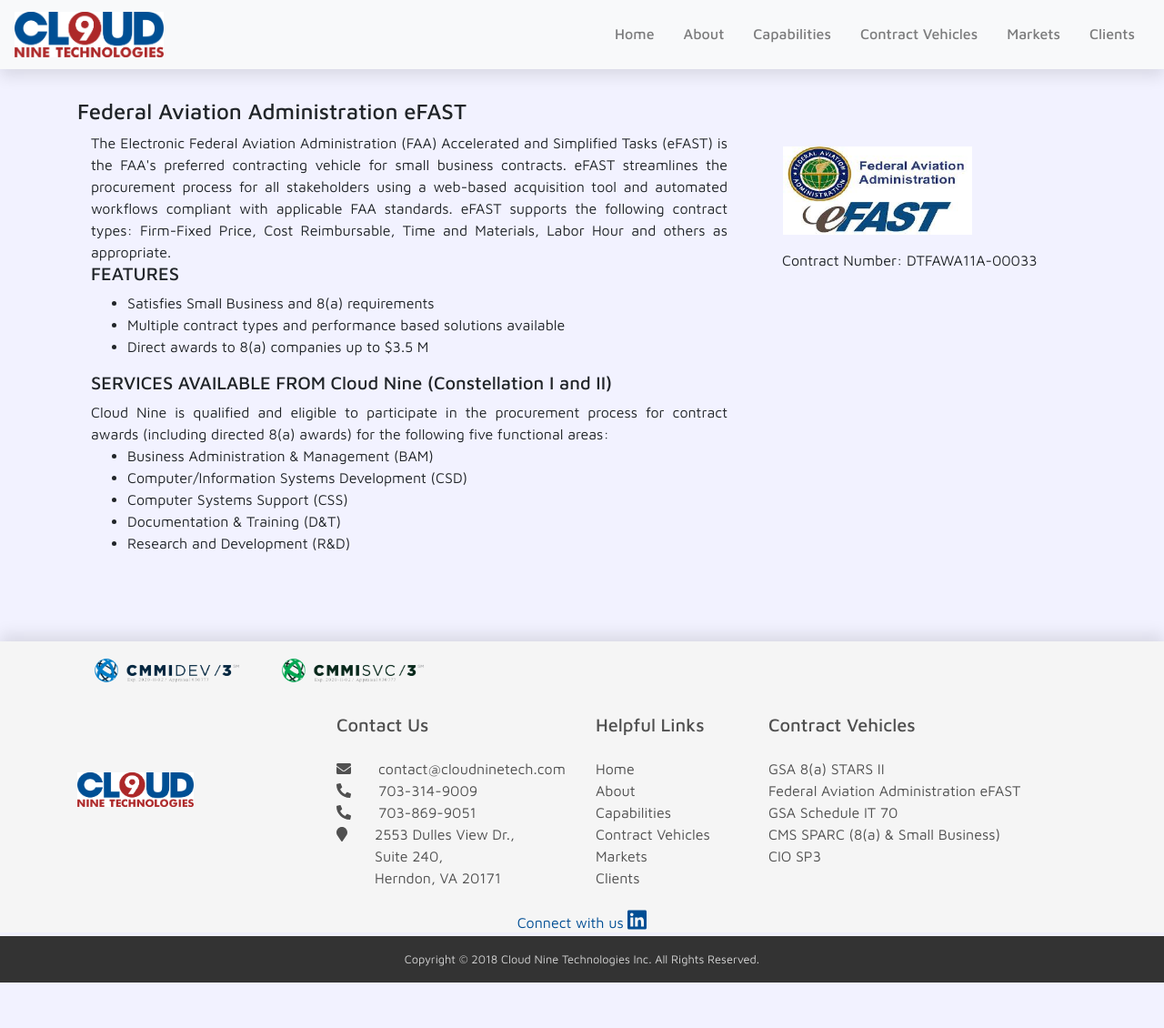
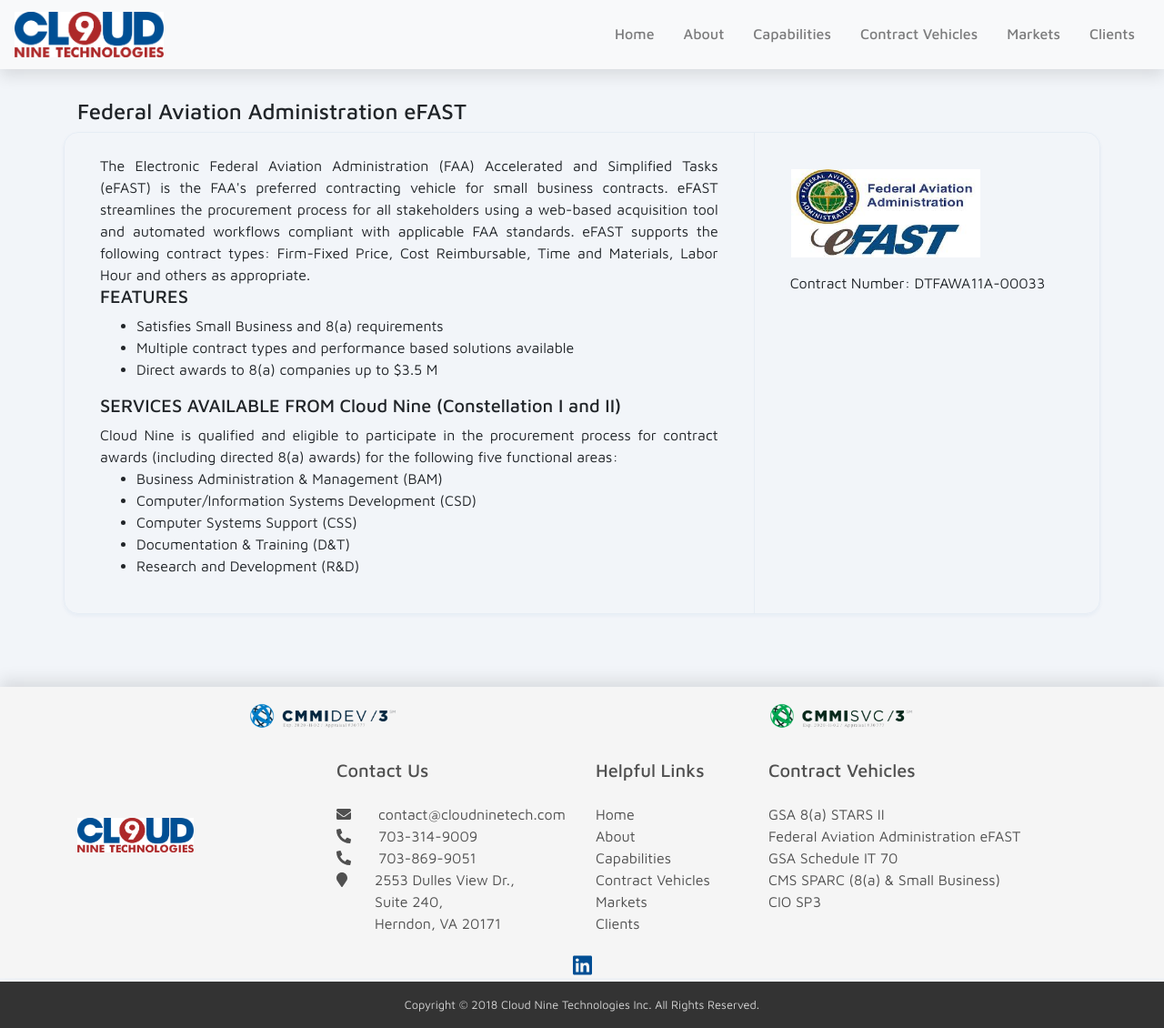
Before and after one commit to Ashwin1421/c9website, a Jekyll site: the page built from faa-efast.html, in a window 1280 px wide. Shown: the whole page at 91% size. Built offline with Jekyll 4.4.1, drawn with Linux system fonts in a browser that asks for light colours; nearby versions of some CDN libraries; before the commit the page ends 1080 px from its top, so only the background shows below that.

Commit message:
minor updates and bug fixes

```diff
--- a/_includes/footer.html
+++ b/_includes/footer.html
@@ -1,20 +1,19 @@
 <footer class="footer blue">
     <div id="footer-content" class="container text-center text-md-left">
-        <div class="row">
-            <div class="col-md-2 mt-3 mb-3 ml-3">
+        <div class="row text-center">
+            <div class="col-md-6 mt-3 mb-3">
                 <img class="footer-img" src="assets/images/footer/30777 DEV Color.png" alt="CMMI Level 3">
             </div>
-            <div class="col-md-2 mt-3 mb-3 ml-3">
+            <div class="col-md-6 mt-3 mb-3">
                 <img class="footer-img" src="assets/images/footer/30777 SVC Color.png" alt="CMMI Level 3">
             </div>
         </div>
         <div class="row">
-            <div class="col-md-3 mx-auto mt-3 mb-4">
+            <div class="col-md-3 mt-3 mb-3">
                 <a href="/">
                     <img class="footer-logo" src="assets/images/branding/CLOUD_9.jpg" alt="Cloud Nine Technologies Inc.">
                 </a>
             </div>
-
             <div class="col-md-3 mx-auto">
                 <h5 class="mt-3 mb-4 dark-gray">Contact Us</h5>
                 <a class="contact-link" href="mailto:{{ site.email }}">
@@ -87,7 +86,6 @@
         </div>
     </div>
     <div class="container clearfix text-center">
-        Connect with us
         <a class="social-share-icon" href="{{ site.linkedin_url }}" title="Follow Us on LinkedIn">
             <i class="fab fa-linkedin blue"></i>
         </a>
--- a/assets/css/main.css
+++ b/assets/css/main.css
@@ -10,7 +10,7 @@
 body {
   font-family: 'Maven Pro', sans-serif;
   margin-bottom: 5em;
-  background-color: rgba(0,0,255,0.05);
+  background-color: rgba(0, 78, 148, 0.05);
 }
 
 /* scroll to top button */
@@ -53,9 +53,6 @@
   padding: 1em 0;
   margin: 0 1em;
 }
-nav .active-page{
-  border-bottom: 4px solid #004e94;
-}
 nav .active-page a{
   color: #004e94 !important;
 }
@@ -65,11 +62,8 @@
   text-transform: capitalize;
   border-bottom: 2px solid transparent;
 }
-.navbar-light .navbar-nav .nav-item:hover {
-  border-bottom: 4px solid #004e94;
-  transition: 0.2s ease;
-}
-.navbar-light .navbar-nav .nav-item:hover .nav-link{
+
+.navbar-light .navbar-nav .nav-item:hover .nav-link:hover{
   color: #004e94;
   transition: 0.2s ease;
 }
@@ -105,7 +99,7 @@
 
 #collapse-menu-btn:hover{
   box-shadow: 0 1px 2px 0.5px rgba(0, 0, 0, 0.1) inset;
-  color: rgba(22, 56, 112, 0.85);
+  color: rgba(0, 78, 148, 1);
 }
 
 
@@ -132,6 +126,15 @@
   height: auto;
 }
 
+/* start:capabilities-section */
+#capabilities-section .card,
+#capabilities-section .card-footer{
+  border: none;
+  background: none;
+}
+/* end:capabilities-section */
+/* start:contract-vehicles */
+
 .vehicle-container{
   display: inline-block;
   margin: auto;
@@ -154,6 +157,22 @@
 #contracting-vehicles .row .col-lg-4:nth-child(5) .vehicle-img{
   margin-top: 50%;
 }
+
+.contract-vehicle-desc {
+  border: 1px solid rgba(0, 78, 148, 0.05);
+  border-radius: 1em;
+  box-shadow: 0 2px 4px 0 rgba(0, 78, 148, 0.05);
+}
+.contract-vehicle-desc .col-lg-8{
+  border-right: 1px solid rgba(0, 78, 148, 0.05);
+}
+
+.contract-vehicle-desc .col-lg-8,
+.contract-vehicle-desc .col-lg-4{
+  padding: 1.5em;
+}
+
+/* end:contract-vehicles  */
 
 .client-link,
 .client-link:hover {
--- a/faa-efast.html
+++ b/faa-efast.html
@@ -5,7 +5,7 @@
 {% assign vehicle = site.data.contract-vehicles[1] %}
 <div id="faa-efast" class="container">
     <h4>{{ vehicle.name }}</h4>
-    <div class="row">
+    <div class="contract-vehicle-desc row">
         <div class="col-lg-8">
             <div class="text-justify container">
                 {{ vehicle.description }}
```
